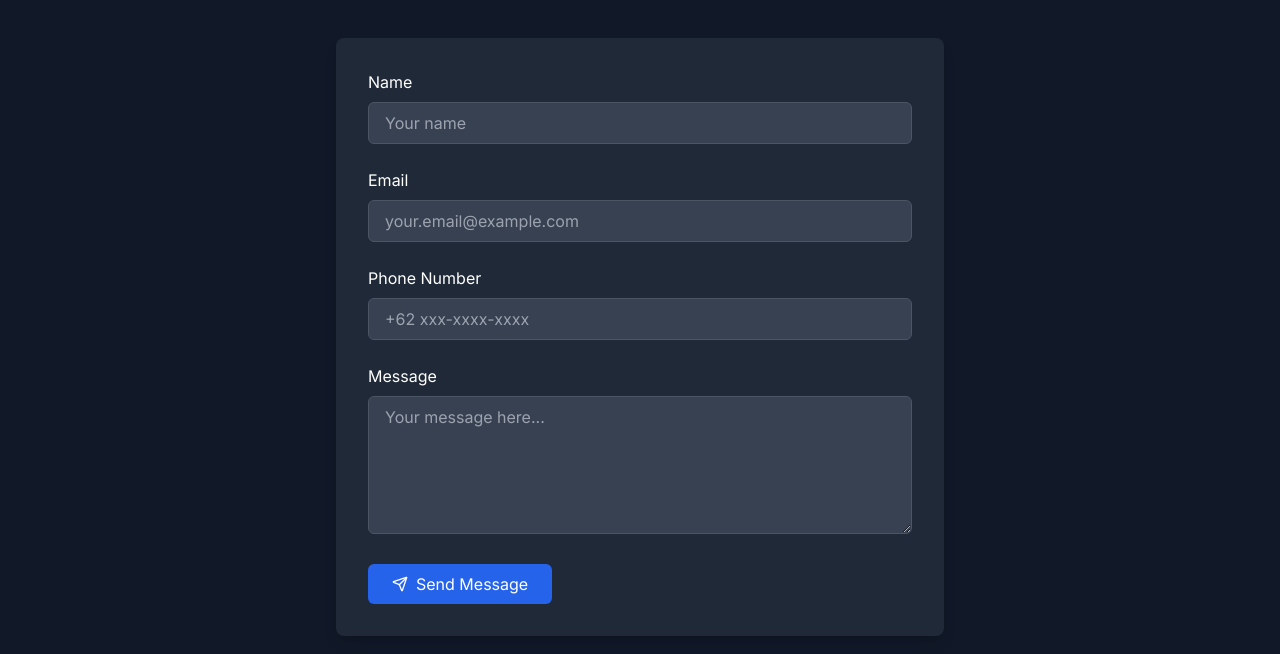
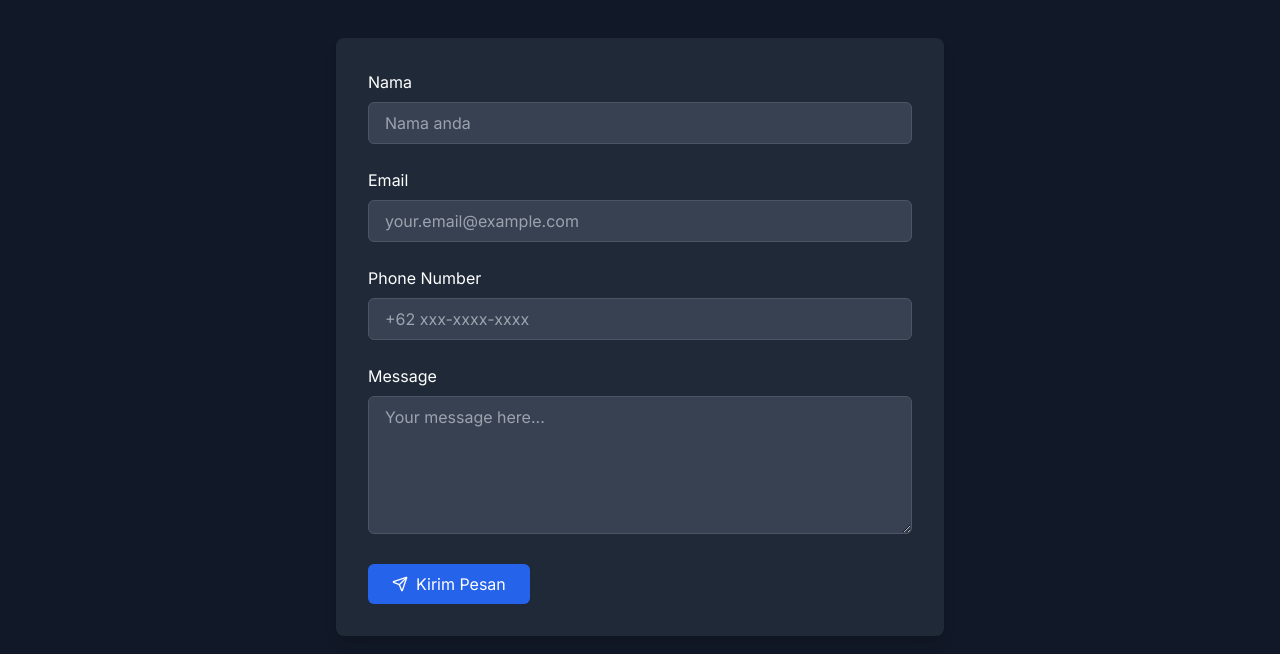
Before and after one commit to farhan688/Portfolio-NextJS, a Next.js app: page /contact in a window 1280 px wide. Shown: the part 250-904 px from the top of the page. Built offline with nearby package versions, Linux system fonts and the light colour scheme.

Commit message:
fix bug contact page

```diff
--- a/app/contact/page.tsx
+++ b/app/contact/page.tsx
@@ -2,7 +2,7 @@
 
 import { useState } from "react"
 import { motion } from "framer-motion"
-import { Mail, Send, Phone } from "lucide-react"
+import { Send } from "lucide-react"
 
 export default function Contact() {
   const [formData, setFormData] = useState({
@@ -25,6 +25,22 @@ export default function Contact() {
     setLoading(true)
     setError(null)
 
+    // Validasi email
+    const emailRegex = /^[^\s@]+@[^\s@]+\.[^\s@]+$/
+    if (!emailRegex.test(formData.email)) {
+      setError("Format email tidak valid")
+      setLoading(false)
+      return
+    }
+
+    // Validasi nomor telepon Indonesia
+    const phoneRegex = /^(\+62|62|0)8[1-9][0-9]{6,9}$/
+    if (!phoneRegex.test(formData.phone.replace(/[\s-]/g, ''))) {
+      setError("Format nomor telepon tidak valid")
+      setLoading(false)
+      return
+    }
+
     try {
       const response = await fetch("/api/contact", {
         method: "POST",
@@ -34,13 +50,16 @@ export default function Contact() {
         body: JSON.stringify(formData),
       })
 
-      if (!response.ok) throw new Error("Failed to send message")
+      if (!response.ok) {
+        const errorData = await response.json()
+        throw new Error(errorData.message || "Gagal mengirim pesan")
+      }
 
       setSuccess(true)
       setFormData({ name: "", email: "", phone: "", message: "" })
       setTimeout(() => setSuccess(false), 5000)
     } catch (err) {
-      setError(err instanceof Error ? err.message : "Something went wrong")
+      setError(err instanceof Error ? err.message : "Terjadi kesalahan")
     } finally {
       setLoading(false)
     }
@@ -67,7 +86,7 @@ export default function Contact() {
           <form onSubmit={handleSubmit} className="space-y-6">
             <div>
               <label htmlFor="name" className="block text-white mb-2">
-                Name
+                Nama
               </label>
               <input
                 type="text"
@@ -76,8 +95,9 @@ export default function Contact() {
                 value={formData.name}
                 onChange={handleChange}
                 required
-                className="w-full px-4 py-2 bg-gray-700 border border-gray-600 rounded-md text-white focus:outline-none focus:border-blue-500"
-                placeholder="Your name"
+                disabled={loading}
+                className="w-full px-4 py-2 bg-gray-700 border border-gray-600 rounded-md text-white focus:outline-none focus:border-blue-500 disabled:opacity-50"
+                placeholder="Nama anda"
               />
             </div>
 
@@ -92,7 +112,8 @@ export default function Contact() {
                 value={formData.email}
                 onChange={handleChange}
                 required
-                className="w-full px-4 py-2 bg-gray-700 border border-gray-600 rounded-md text-white focus:outline-none focus:border-blue-500"
+                disabled={loading}
+                className="w-full px-4 py-2 bg-gray-700 border border-gray-600 rounded-md text-white focus:outline-none focus:border-blue-500 disabled:opacity-50"
                 placeholder="your.email@example.com"
               />
             </div>
@@ -108,7 +129,8 @@ export default function Contact() {
                 value={formData.phone}
                 onChange={handleChange}
                 required
-                className="w-full px-4 py-2 bg-gray-700 border border-gray-600 rounded-md text-white focus:outline-none focus:border-blue-500"
+                disabled={loading}
+                className="w-full px-4 py-2 bg-gray-700 border border-gray-600 rounded-md text-white focus:outline-none focus:border-blue-500 disabled:opacity-50"
                 placeholder="+62 xxx-xxxx-xxxx"
               />
             </div>
@@ -124,7 +146,8 @@ export default function Contact() {
                 onChange={handleChange}
                 required
                 rows={5}
-                className="w-full px-4 py-2 bg-gray-700 border border-gray-600 rounded-md text-white focus:outline-none focus:border-blue-500"
+                disabled={loading}
+                className="w-full px-4 py-2 bg-gray-700 border border-gray-600 rounded-md text-white focus:outline-none focus:border-blue-500 disabled:opacity-50"
                 placeholder="Your message here..."
               ></textarea>
             </div>
@@ -133,17 +156,23 @@ export default function Contact() {
               <button
                 type="submit"
                 disabled={loading}
-                className="bg-blue-600 text-white px-6 py-2 rounded-md hover:bg-blue-700 transition duration-300 flex items-center gap-2 disabled:opacity-50"
+                className={`
+                  bg-blue-600 text-white px-6 py-2 rounded-md
+                  hover:bg-blue-700 transition duration-300
+                  flex items-center gap-2
+                  disabled:opacity-50 disabled:cursor-not-allowed
+                  ${loading ? 'bg-blue-400' : ''}
+                `}
               >
                 {loading ? (
                   <>
-                    <div className="animate-spin rounded-full h-4 w-4 border-2 border-white"></div>
-                    Sending...
+                    <div className="animate-spin rounded-full h-4 w-4 border-2 border-white border-t-transparent"></div>
+                    Mengirim...
                   </>
                 ) : (
                   <>
                     <Send className="w-4 h-4" />
-                    Send Message
+                    Kirim Pesan
                   </>
                 )}
               </button>
@@ -152,9 +181,13 @@ export default function Contact() {
                 <motion.span
                   initial={{ opacity: 0, x: 20 }}
                   animate={{ opacity: 1, x: 0 }}
-                  className="text-green-500"
+                  exit={{ opacity: 0, x: -20 }}
+                  className="text-green-500 flex items-center gap-2"
                 >
-                  Message sent successfully!
+                  <svg className="w-4 h-4" viewBox="0 0 20 20" fill="currentColor">
+                    <path fillRule="evenodd" d="M16.707 5.293a1 1 0 010 1.414l-8 8a1 1 0 01-1.414 0l-4-4a1 1 0 011.414-1.414L8 12.586l7.293-7.293a1 1 0 011.414 0z" clipRule="evenodd" />
+                  </svg>
+                  Pesan berhasil dikirim!
                 </motion.span>
               )}
 
@@ -162,8 +195,12 @@ export default function Contact() {
                 <motion.span
                   initial={{ opacity: 0, x: 20 }}
                   animate={{ opacity: 1, x: 0 }}
-                  className="text-red-500"
+                  exit={{ opacity: 0, x: -20 }}
+                  className="text-red-500 flex items-center gap-2"
                 >
+                  <svg className="w-4 h-4" viewBox="0 0 20 20" fill="currentColor">
+                    <path fillRule="evenodd" d="M18 10a8 8 0 11-16 0 8 8 0 0116 0zm-7 4a1 1 0 11-2 0 1 1 0 012 0zm-1-9a1 1 0 00-1 1v4a1 1 0 102 0V6a1 1 0 00-1-1z" clipRule="evenodd" />
+                  </svg>
                   {error}
                 </motion.span>
               )}
```
